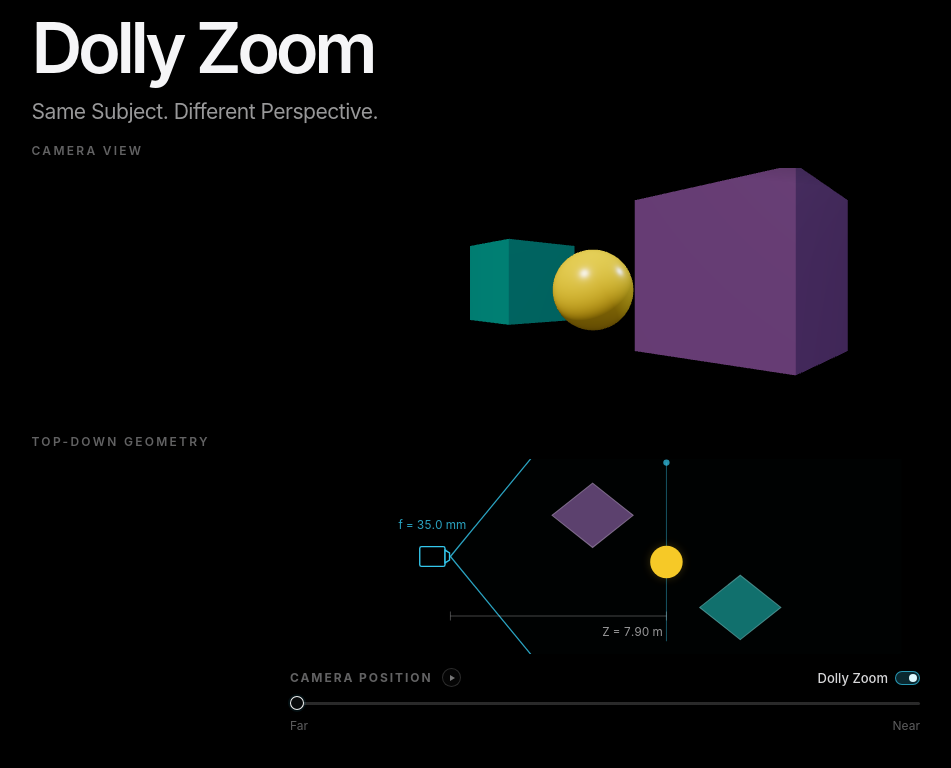
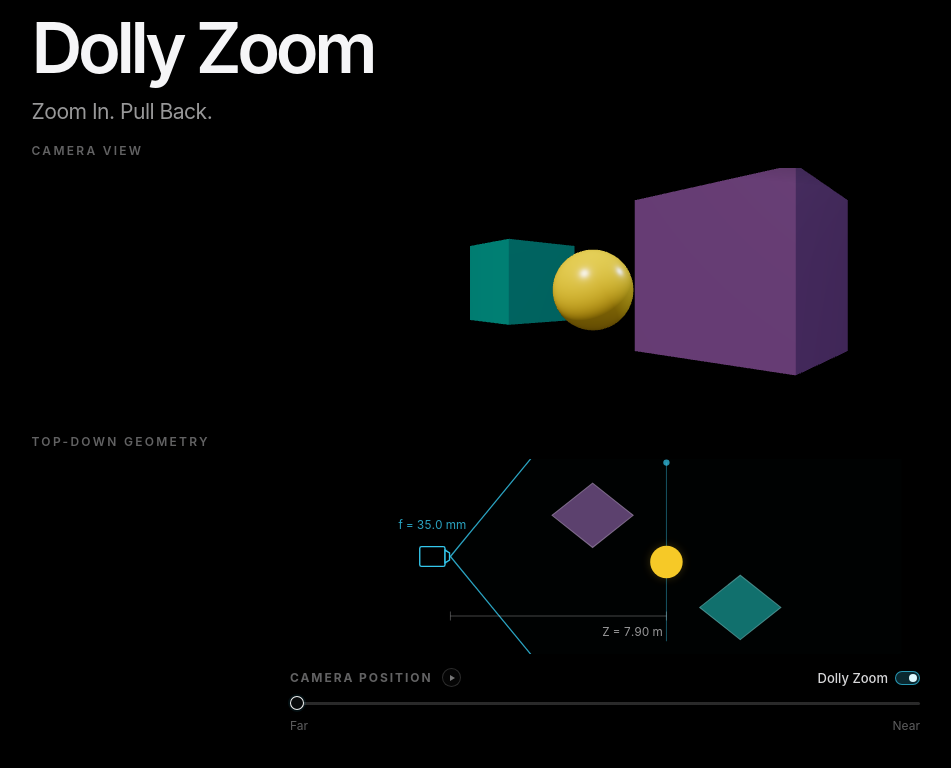
Before and after one commit to CSProfKGD/dolly-zoom, a Next.js app: page / in a window 1280 px wide. Shown: the top 768 px of the page, without its empty margins (35-986 px from the left). Built offline with nearby package versions, Linux system fonts and the light colour scheme.

Commit message:
Update hero subtitle

```diff
--- a/src/components/DollyZoomDemo.tsx
+++ b/src/components/DollyZoomDemo.tsx
@@ -134,7 +134,7 @@ export function DollyZoomDemo() {
     <main className="demo-page">
       <header className="hero-block">
         <h1>Dolly Zoom</h1>
-        <p className="subtitle">Same Subject. Different Perspective.</p>
+        <p className="subtitle">Zoom In. Pull Back.</p>
       </header>
 
       <section className="visual-stack">
```
